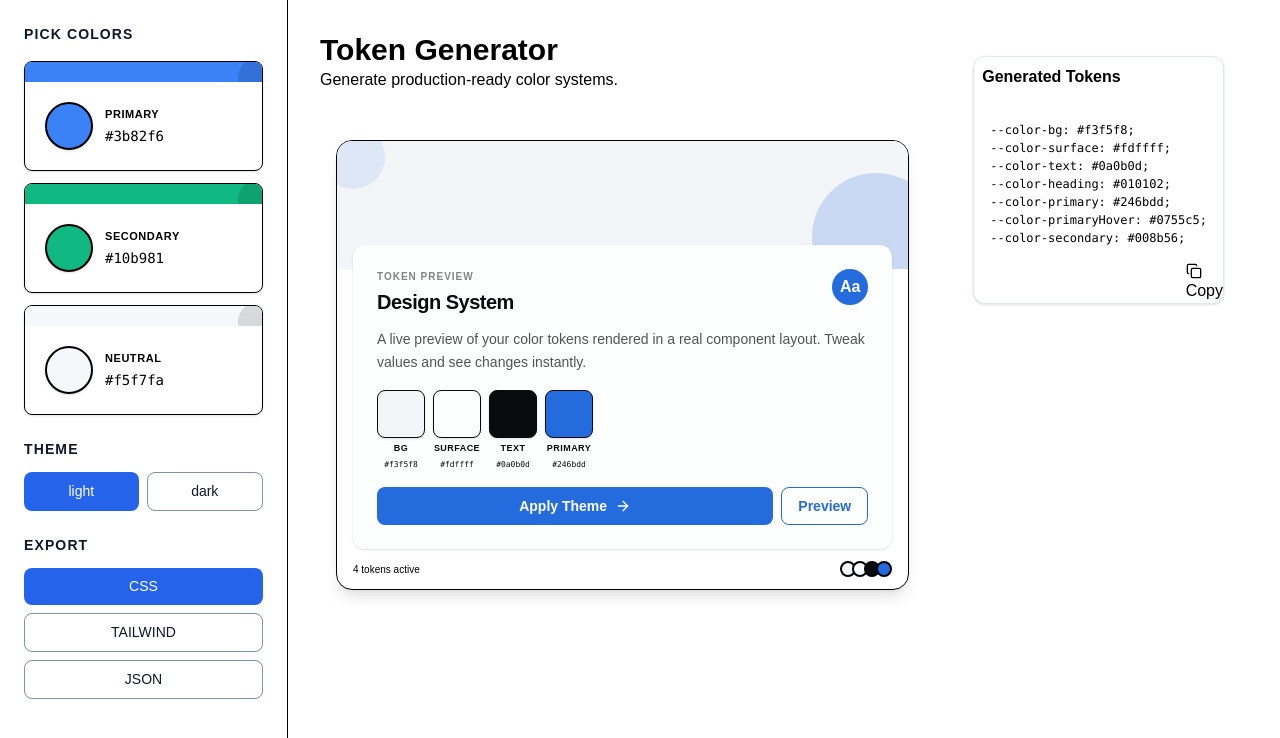
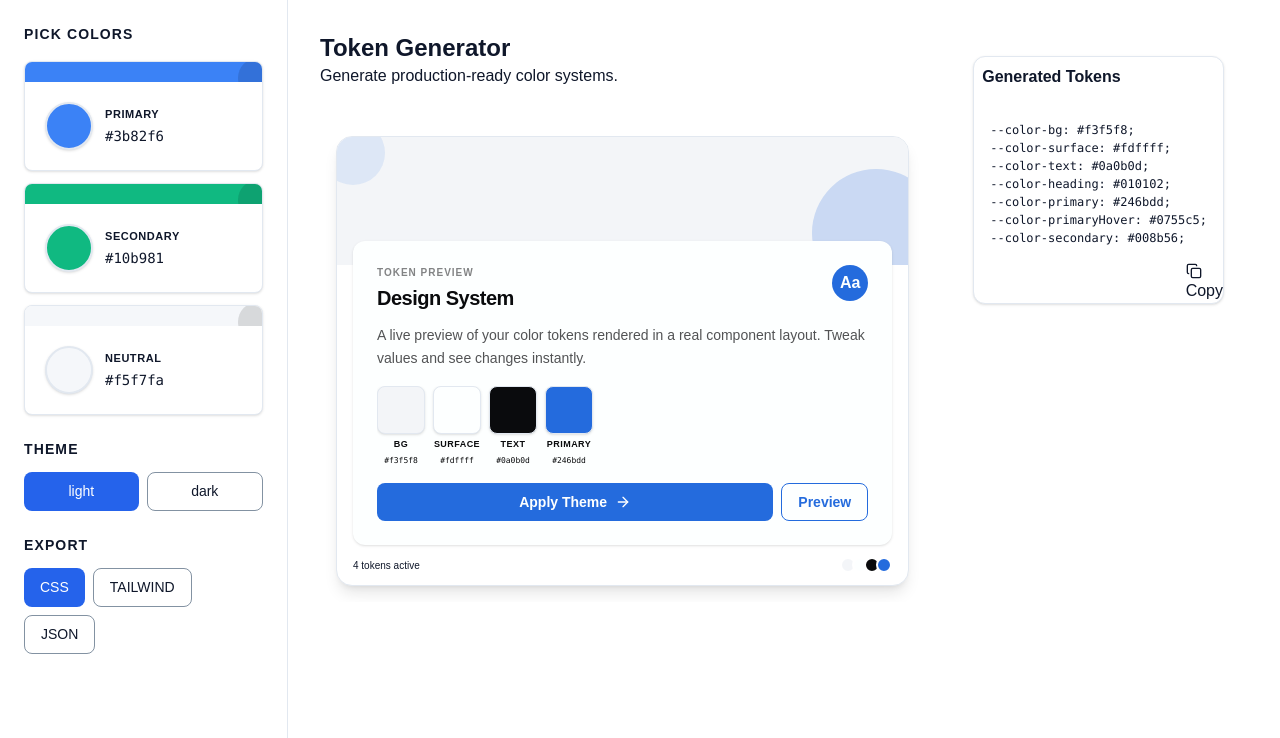
Before and after one commit to codewithshoaib-dev/Semantic-Token-Generator, a React (Vite) app: page / in a window 1280 px wide. Shown: the top 738 px of the page. Built offline with nearby package versions, Linux system fonts and the light colour scheme.

Commit message:
Styling changes and cleaned index.css

```diff
--- a/src/index.css
+++ b/src/index.css
@@ -1,18 +1,29 @@
 @import "tailwindcss";
 
-:root {
-  --color-background: hsl(0, 0%, 100%);
-  --color-foreground: hsl(222.2, 47.4%, 11.2%);
-  --color-card: hsl(0, 0%, 100%);
-  --color-muted: hsl(210, 40%, 96.1%);
-  --color-border: hsl(214.3, 31.8%, 91.4%);
-  --color-primary: hsl(221.2, 83.2%, 53.3%);
-  --color-primary-foreground: hsl(210, 40%, 98%);
+/* Tailwind Design Tokens */
+@theme {
+  /* Light theme (default) */
+  --color-background: hsl(0 0% 100%);
+  --color-foreground: hsl(222.2 47.4% 11.2%);
+  --color-card: hsl(0 0% 100%);
+  --color-muted: hsl(210 40% 96.1%);
+  --color-border: hsl(214.3 31.8% 91.4%);
+  --color-primary: hsl(221.2 83.2% 53.3%);
+  --color-primary-foreground: hsl(210 40% 98%);
+  --color-success: hsl(142 71% 45%);
 }
 
-@theme {
-    --color-primary: var(--color-primary);
+[data-theme="dark"] {
+  --color-background: hsl(0 0% 3.9%);
+  --color-foreground: hsl(0 0% 98%);
+  --color-card: hsl(0 0% 3.9%);
+  --color-muted: hsl(0 0% 14.9%);
+  --color-border: hsl(0 0% 14.9%);
+  --color-primary: hsl(0 0% 98%);
+  --color-primary-foreground: hsl(0 0% 9%);
+  --color-success: hsl(142 60% 50%);
 }
+
 
 /* UI primitives */
 .ui-card {
@@ -39,7 +50,9 @@
   padding: 0.5rem 1rem;
   font-size: var(--text-sm);
   font-weight: 500;
-  transition: transform 120ms ease, opacity 120ms ease;
+  transition:
+    transform 120ms ease,
+    opacity 120ms ease;
 }
 
 .ui-button:active {
@@ -58,7 +71,7 @@
 .ui-button-ghost {
   color: var(--color-foreground);
   background: transparent;
-  border:hsla(211, 25%, 36%, 0.664) solid 1px;
+  border: hsla(211, 25%, 36%, 0.664) solid 1px;
 }
 
 .ui-button-ghost:hover {
@@ -89,7 +102,7 @@
 }
 
 .ui-card-header {
-  margin-bottom: 1rem;                 /* mb-4 */
+  margin-bottom: 1rem; /* mb-4 */
   display: flex;
   align-items: center;
   justify-content: space-between;
@@ -97,28 +110,27 @@
 
 .ui-card-title {
   font-size: 1rem;
-  font-weight: 600;                    /* font-semibold */
+  font-weight: 600; /* font-semibold */
   color: hsl(var(--color-foreground));
   margin-top: 0.5rem;
   margin-left: 0.5rem;
-
 }
 
-
 .ui-code-block {
-  max-height: 18rem;                   /* max-h-72 */
+  max-height: 18rem; /* max-h-72 */
   overflow: auto;
-  border-radius: 0.5rem;               /* rounded-lg */
+  border-radius: 0.5rem; /* rounded-lg */
   background: hsl(var(--color-muted));
-  padding: 1rem;                       /* p-4 */
-  font-size: 0.75rem;                  /* text-xs */
-  font-family: ui-monospace, SFMono-Regular, Menlo, Monaco, Consolas,
-    "Liberation Mono", "Courier New", monospace;
+  padding: 1rem; /* p-4 */
+  font-size: 0.75rem; /* text-xs */
+  font-family:
+    ui-monospace, SFMono-Regular, Menlo, Monaco, Consolas, "Liberation Mono",
+    "Courier New", monospace;
   color: hsl(var(--color-muted-foreground));
 }
 
 .ui-icon {
-  width: 1rem;                         /* h-4 w-4 */
+  width: 1rem; /* h-4 w-4 */
   height: 1rem;
   flex-shrink: 0;
 }
@@ -127,115 +139,60 @@
 .ui-toast {
   pointer-events: none;
   position: fixed;
-  bottom: 1.5rem;                      /* bottom-6 */
+  bottom: 1.5rem;
   right: 1.5rem;
-  z-index: 20;                      /* right-6 */
+  z-index: 50;
 
-  border-radius: 0.5rem;
-  border: 1px solid hsl(var(--color-border));
-  background: hsl(var(--color-card));
-  padding: 0.5rem 1rem;                /* py-2 px-4 */
-  font-size: 1rem;                 /* text-sm */
-  color: hsl(var(--color-foreground));
+  display: flex;
+  align-items: center;
+  gap: 0.65rem;
+
+  min-width: 240px;
+  max-width: 320px;
+
+  border-radius: 0.75rem;
+  padding: 0.75rem 1rem;
+
+  font-size: 0.875rem;
+  font-weight: 500;
+  line-height: 1.4;
+
+  color: var(--color-success);
+  background: color-mix(in srgb, var(--color-success) 8%, transparent);
+  border: 1px solid color-mix(in srgb, var(--color-success) 35%, transparent);
+
+  backdrop-filter: blur(6px);
 
   box-shadow:
-    0 10px 15px -3px rgba(0,0,0,0.1),
-    0 4px 6px -2px rgba(0,0,0,0.05);
+    0 20px 25px -5px rgba(0, 0, 0, 0.12),
+    0 8px 10px -6px rgba(0, 0, 0, 0.08);
 
-  animation: toast-in 180ms ease-out;
+  animation: toast-in 180ms cubic-bezier(0.16, 1, 0.3, 1);
 }
+
 
 @keyframes toast-in {
   from {
     opacity: 0;
-    transform: translateY(8px);
+    transform: translateY(12px) scale(0.97);
   }
   to {
     opacity: 1;
-    transform: translateY(0);
+    transform: translateY(0) scale(1);
   }
 }
 
-
+@keyframes toast-out {
+  from {
+    opacity: 1;
+    transform: translateY(0) scale(1);
+  }
+  to {
+    opacity: 0;
+    transform: translateY(8px) scale(0.98);
+  }
+}
 
 body {
   font-family: Arial, Helvetica, sans-serif;
 }
-
-@layer utilities {
-  .text-balance {
-    text-wrap: balance;
-  }
-}
-
-@layer base {
-  :root {
-    --background: 0 0% 100%;
-    --foreground: 0 0% 3.9%;
-    --card: 0 0% 100%;
-    --card-foreground: 0 0% 3.9%;
-    --popover: 0 0% 100%;
-    --popover-foreground: 0 0% 3.9%;
-    --primary: 0 0% 9%;
-    --primary-foreground: 0 0% 98%;
-    --secondary: 0 0% 96.1%;
-    --secondary-foreground: 0 0% 9%;
-    --muted: 0 0% 96.1%;
-    --muted-foreground: 0 0% 45.1%;
-    --accent: 0 0% 96.1%;
-    --accent-foreground: 0 0% 9%;
-    --destructive: 0 84.2% 60.2%;
-    --destructive-foreground: 0 0% 98%;
-    --border: 0 0% 89.8%;
-    --input: 0 0% 89.8%;
-    --ring: 0 0% 3.9%;
-    --chart-1: 12 76% 61%;
-    --chart-2: 173 58% 39%;
-    --chart-3: 197 37% 24%;
-    --chart-4: 43 74% 66%;
-    --chart-5: 27 87% 67%;
-    --radius: 0.5rem;
-    --sidebar-background: 0 0% 98%;
-    --sidebar-foreground: 240 5.3% 26.1%;
-    --sidebar-primary: 240 5.9% 10%;
-    --sidebar-primary-foreground: 0 0% 98%;
-    --sidebar-accent: 240 4.8% 95.9%;
-    --sidebar-accent-foreground: 240 5.9% 10%;
-    --sidebar-border: 220 13% 91%;
-    --sidebar-ring: 217.2 91.2% 59.8%;
-  }
-  .dark {
-    --background: 0 0% 3.9%;
-    --foreground: 0 0% 98%;
-    --card: 0 0% 3.9%;
-    --card-foreground: 0 0% 98%;
-    --popover: 0 0% 3.9%;
-    --popover-foreground: 0 0% 98%;
-    --primary: 0 0% 98%;
-    --primary-foreground: 0 0% 9%;
-    --secondary: 0 0% 14.9%;
-    --secondary-foreground: 0 0% 98%;
-    --muted: 0 0% 14.9%;
-    --muted-foreground: 0 0% 63.9%;
-    --accent: 0 0% 14.9%;
-    --accent-foreground: 0 0% 98%;
-    --destructive: 0 62.8% 30.6%;
-    --destructive-foreground: 0 0% 98%;
-    --border: 0 0% 14.9%;
-    --input: 0 0% 14.9%;
-    --ring: 0 0% 83.1%;
-    --chart-1: 220 70% 50%;
-    --chart-2: 160 60% 45%;
-    --chart-3: 30 80% 55%;
-    --chart-4: 280 65% 60%;
-    --chart-5: 340 75% 55%;
-    --sidebar-background: 240 5.9% 10%;
-    --sidebar-foreground: 240 4.8% 95.9%;
-    --sidebar-primary: 224.3 76.3% 48%;
-    --sidebar-primary-foreground: 0 0% 100%;
-    --sidebar-accent: 240 3.7% 15.9%;
-    --sidebar-accent-foreground: 240 4.8% 95.9%;
-    --sidebar-border: 240 3.7% 15.9%;
-    --sidebar-ring: 217.2 91.2% 59.8%;
-  }
-}
--- a/src/pages/generatorPage.tsx
+++ b/src/pages/generatorPage.tsx
@@ -6,8 +6,6 @@ import { generateTokens } from "@/lib/generateTokens"
 import { TokenOutput } from "./TokenOutput"
 import { ColorInput } from "./ColorInput"
 import PreviewCard from "./PreviewCard"
-
-
 
 export function GeneratorPage() {
   const [primary, setPrimary] = useState("#3b82f6")
@@ -22,11 +20,24 @@ export function GeneratorPage() {
   )
 
   return (
-    <div className="flex h-screen bg-background text-foreground">
-      <aside className="w-72 border-r sticky top-0 left-0 border-border bg-card p-6 overflow-y-auto space-y-6">
+    <div className="flex flex-col md:flex-row h-screen bg-background text-foreground">
+      {/* Sidebar / Control Panel */}
+      <aside
+        className="
+  md:w-72 w-full
+  md:h-screen
+  md:sticky md:top-0
+  border-b md:border-b-0 md:border-r border-border
+  bg-card p-4 md:p-6
+  flex-shrink-0
+  space-y-6
+  overflow-y-auto
+"
+      >
+        {/* Color Inputs */}
         <div>
           <h2 className="ui-section-title mb-4">Pick colors</h2>
-          <div className="space-y-3">
+          <div className="flex flex-col sm:gap-3 space-y-3 sm:space-y-0">
             <ColorInput label="Primary" value={primary} onChange={setPrimary} />
             <ColorInput
               label="Secondary"
@@ -37,9 +48,10 @@ export function GeneratorPage() {
           </div>
         </div>
 
+        {/* Theme Toggle */}
         <div>
           <h3 className="ui-section-title mb-3">Theme</h3>
-          <div className="flex gap-2">
+          <div className="flex gap-2 flex-wrap">
             {(["light", "dark"] as const).map((m) => (
               <button
                 key={m}
@@ -54,9 +66,10 @@ export function GeneratorPage() {
           </div>
         </div>
 
+        {/* Export Options */}
         <div>
           <h3 className="ui-section-title mb-3">Export</h3>
-          <div className="flex flex-col gap-2">
+          <div className="flex gap-2 flex-wrap">
             {(["css", "tailwind", "json"] as const).map((f) => (
               <button
                 key={f}
@@ -72,11 +85,12 @@ export function GeneratorPage() {
         </div>
       </aside>
 
-      <main className="flex flex-1 gap-6 p-8">
-        {/* Left column */}
-        <div className="flex-1 max-w-4xl space-y-8 overflow-y-auto">
+      {/* Main Content */}
+      <main className="flex-1 flex flex-col md:flex-row gap-6 p-4 md:p-8 overflow-y-auto">
+        {/* Left column: Preview */}
+        <div className="flex-1 max-w-4xl space-y-8">
           <div>
-            <h1 className="text-3xl font-bold">Token Generator</h1>
+            <h1 className="text-2xl font-bold">Token Generator</h1>
             <p className="text-muted-foreground">
               Generate production-ready color systems.
             </p>
@@ -85,8 +99,8 @@ export function GeneratorPage() {
           <PreviewCard tokens={tokens[mode]} />
         </div>
 
-        {/* Right column */}
-        <div className="w-fit shrink-0">
+        {/* Right column: Token output */}
+        <div className="w-full md:w-fit shrink-0">
           <TokenOutput tokens={tokens[mode]} format={format} />
         </div>
       </main>
```
